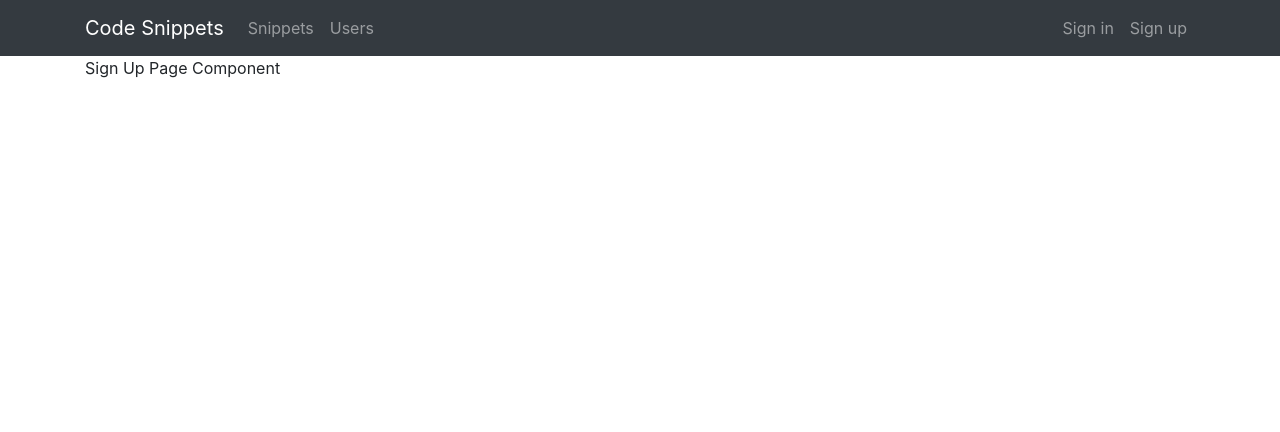
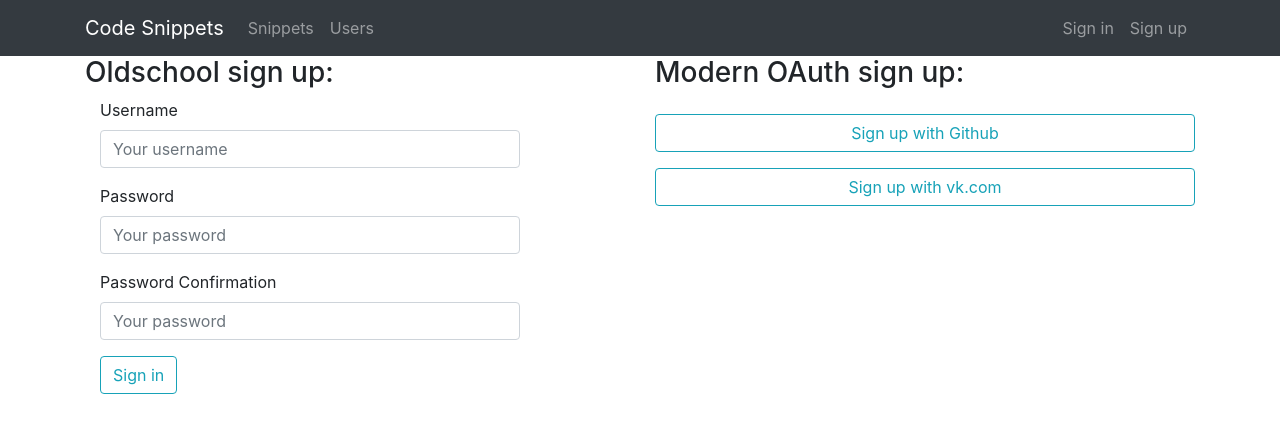
Before and after one commit to SaberLT/CodeSnippets, a React app in the folder CodeSnippets.Web/Spa/: page /signup in a window 1280 px wide. Shown: the top 432 px of the page. Built offline with nearby package versions, Linux system fonts and the light colour scheme.

Commit message:
Added sign in/sign up pages/forms on frontend (design only)

```diff
--- /dev/null
+++ b/CodeSnippets.Web/Spa/src/css/account.css
@@ -0,0 +1,3 @@
+.oauth-button {
+    margin-top: 16px;
+}
--- a/CodeSnippets.Web/Spa/src/js/Components/Account/SignInPage.jsx
+++ b/CodeSnippets.Web/Spa/src/js/Components/Account/SignInPage.jsx
@@ -1,9 +1,20 @@
 import React from 'react';
+import SignInForm from '../ReduxForms/Account/SignInForm.jsx'
+import '../../../css/account.css'
 
 const SignInPage = props => {
-    return ( <div>
-        <p>Sign In Page Component</p>
-    </div> );
+    return (
+        <div className="row">
+            <div className="col-12 col-lg-6">
+                <p className="h3">Oldschool sign in:</p>
+                <SignInForm />
+            </div>
+            <div className="col-12 col-lg-6">
+                <p className="h3">Modern OAuth sign in:</p>
+                <button className="btn btn-outline-info col-12 oauth-button">Sign in with Github</button>
+                <button className="btn btn-outline-info col-12 oauth-button">Sign in with vk.com</button>
+            </div>
+        </div> );
 }
 
 export default SignInPage;
--- a/CodeSnippets.Web/Spa/src/js/Components/Account/SignUpPage.jsx
+++ b/CodeSnippets.Web/Spa/src/js/Components/Account/SignUpPage.jsx
@@ -1,9 +1,19 @@
 import React from 'react';
+import SignUpForm from '../ReduxForms/Account/SignUpForm.jsx'
+import '../../../css/account.css'
 
 const SignUpPage = props => {
-    return ( <div>
-        <p>Sign Up Page Component</p>
-    </div> );
+    return ( <div className="row">
+    <div className="col-12 col-lg-6">
+        <p className="h3">Oldschool sign up:</p>
+        <SignUpForm />
+    </div>
+    <div className="col-12 col-lg-6">
+        <p className="h3">Modern OAuth sign up:</p>
+        <button className="btn btn-outline-info col-12 oauth-button">Sign up with Github</button>
+        <button className="btn btn-outline-info col-12 oauth-button">Sign up with vk.com</button>
+    </div>
+</div>);
 }
 
 export default SignUpPage;
--- a/CodeSnippets.Web/Spa/src/js/Components/Navigation/NavBarTop.jsx
+++ b/CodeSnippets.Web/Spa/src/js/Components/Navigation/NavBarTop.jsx
@@ -1,5 +1,4 @@
 import React from 'react';
-import { Link } from 'react-router-dom'
 import {Navbar, Nav, Container} from 'react-bootstrap'
 import { withRouter } from 'react-router-dom';
 import '../../../css/navbar.css';
--- a/CodeSnippets.Web/Spa/src/js/Components/Navigation/NavBarUserBlock.jsx
+++ b/CodeSnippets.Web/Spa/src/js/Components/Navigation/NavBarUserBlock.jsx
@@ -18,9 +18,6 @@ class NavBarUserBlock extends Component {
     render() {
         let { account, history } = this.props;
         let { logoutUser } = this.props;
-
-
-        console.log(this.props);
 
         let isAuthed = account.token!=='';
 
--- /dev/null
+++ b/CodeSnippets.Web/Spa/src/js/Components/ReduxForms/Account/SignInForm.jsx
@@ -0,0 +1,67 @@
+import React from 'react';
+import { withRouter } from 'react-router-dom';
+import { connect } from 'react-redux';
+import { reduxForm, Field, formValueSelector } from 'redux-form'
+import { AUTH_USER } from '../../../Actions/accountActions.js';
+import { FormInputField } from '../Helpers.js';
+//import axios from 'axios'
+
+const SignInForm = props => {
+    let { authUser, values, history, account} = props;
+    return (
+        !account ?
+        <form>
+            <div className="form-group offset-1 col-10 offset-lg-0">
+                <label>Username</label>
+                <Field name="username" placeholder="Your username" id="username" classes="col" width={6} component={FormInputField} />
+            </div>
+            <div className ="form-group offset-1 col-10 offset-lg-0">
+                <label>Password</label>
+                <Field name="password" isPassword={true} placeholder="Your password" id="password" classes="col" width={6} component={FormInputField} />
+            </div>
+            <div className="form-group offset-1 col-10 offset-lg-0">
+                <button className="btn btn-outline-info">Sign in</button>
+            </div>
+        </form>
+        // <Form>
+        //     <FormGroup>
+        //         <Form.Label>Login</Form.Label>
+        //         <Field name="username" placeholder="username" id="username" width={6} component={FormInput} />
+        //     </FormGroup>
+        //     <FormGroup>
+        //         <Form.Label>Password</Form.Label>
+        //         <Field name="password" placeholder="password" id="password" width={6} hasPassword={true} component={FormInput} />
+        //     </FormGroup>
+        //     <button type="submit" onClick={(e)=>{e.preventDefault(); handleAuthUser(values, authUser, history)}}>Send</button>
+        // </Form>
+        : <div>
+            <h3>You are already authorized!</h3>
+        </div>
+     );
+}
+
+const handleAuthUser = (values, authUser, history) => {
+    console.log(values)
+}
+
+//const selector = formValueSelector('signInForm');
+
+const mapStateToProps = store => {
+    return({
+    values : formValueSelector('signInForm')(store, 'username', 'password'),
+    hasToken : store.account.token===undefined? false : true
+})}
+
+const mapDispatchToProps = dispatch => ({
+    authUser : values => {
+        dispatch({
+            type: AUTH_USER,
+            payload: values
+        })
+    }
+})
+
+export default withRouter(reduxForm({
+    form: 'signInForm',
+    onSubmit: handleAuthUser
+})(connect(mapStateToProps, mapDispatchToProps)(SignInForm)));
--- /dev/null
+++ b/CodeSnippets.Web/Spa/src/js/Components/ReduxForms/Account/SignUpForm.jsx
@@ -0,0 +1,71 @@
+import React from 'react';
+import { withRouter } from 'react-router-dom';
+import { connect } from 'react-redux';
+import { reduxForm, Field, formValueSelector } from 'redux-form'
+import { AUTH_USER } from '../../../Actions/accountActions.js';
+import { FormInputField } from '../Helpers.js';
+//import axios from 'axios'
+
+const SignUpForm = props => {
+    let { authUser, values, history, account} = props;
+    return (
+        !account ?
+        <form>
+            <div className="form-group offset-1 col-10 offset-lg-0">
+                <label>Username</label>
+                <Field name="username" placeholder="Your username" id="username" classes="col" width={6} component={FormInputField} />
+            </div>
+            <div className ="form-group offset-1 col-10 offset-lg-0">
+                <label>Password</label>
+                <Field name="password" isPassword={true} placeholder="Your password" id="password" classes="col" width={6} component={FormInputField} />
+            </div>
+            <div className="form-group offset-1 col-10 offset-lg-0">
+                <label>Password Confirmation</label>
+                <Field name="passwordConfirmation" isPassword={true} placeholder="Your password" id="passwordConfirmation" classes="col" width={6} component={FormInputField} />
+            </div>
+            <div className="form-group offset-1 col-10 offset-lg-0">
+                <button className="btn btn-outline-info">Sign in</button>
+            </div>
+        </form>
+        // <Form>
+        //     <FormGroup>
+        //         <Form.Label>Login</Form.Label>
+        //         <Field name="username" placeholder="username" id="username" width={6} component={FormInput} />
+        //     </FormGroup>
+        //     <FormGroup>
+        //         <Form.Label>Password</Form.Label>
+        //         <Field name="password" placeholder="password" id="password" width={6} hasPassword={true} component={FormInput} />
+        //     </FormGroup>
+        //     <button type="submit" onClick={(e)=>{e.preventDefault(); handleAuthUser(values, authUser, history)}}>Send</button>
+        // </Form>
+        : <div>
+            <h3>You are already authorized!</h3>
+        </div>
+     );
+}
+
+const handleAuthUser = (values, authUser, history) => {
+    console.log(values)
+}
+
+//const selector = formValueSelector('signInForm');
+
+const mapStateToProps = store => {
+    return({
+    values : formValueSelector('signUpForm')(store, 'username', 'password', 'passwordConfirmation'),
+    hasToken : store.account.token===undefined? false : true
+})}
+
+const mapDispatchToProps = dispatch => ({
+    authUser : values => {
+        dispatch({
+            type: AUTH_USER,
+            payload: values
+        })
+    }
+})
+
+export default withRouter(reduxForm({
+    form: 'signUpForm',
+    onSubmit: handleAuthUser
+})(connect(mapStateToProps, mapDispatchToProps)(SignUpForm)));
--- /dev/null
+++ b/CodeSnippets.Web/Spa/src/js/Components/ReduxForms/Helpers.js
@@ -0,0 +1,9 @@
+import React from 'react';
+
+export const FormInputField = props => <input type={props.isPassword?'password':'text'}
+    {...props.input}
+    placeholder={props.placeholder}
+    width={props.width}
+    className={`form-control ${props.classes}`}
+
+    />;
--- a/CodeSnippets.Web/Spa/src/js/Reducers/accountReducer.js
+++ b/CodeSnippets.Web/Spa/src/js/Reducers/accountReducer.js
@@ -16,7 +16,6 @@ const accountReducer = (state = initState, action) => {
             }
         }
         case LOGOUT_USER: {
-            cookie.remove('AUTH');
             return {...state,
                 ...action.payload
             }
```
Also changed, not shown: 2 other files (tests, documents, lock files or other folders).
